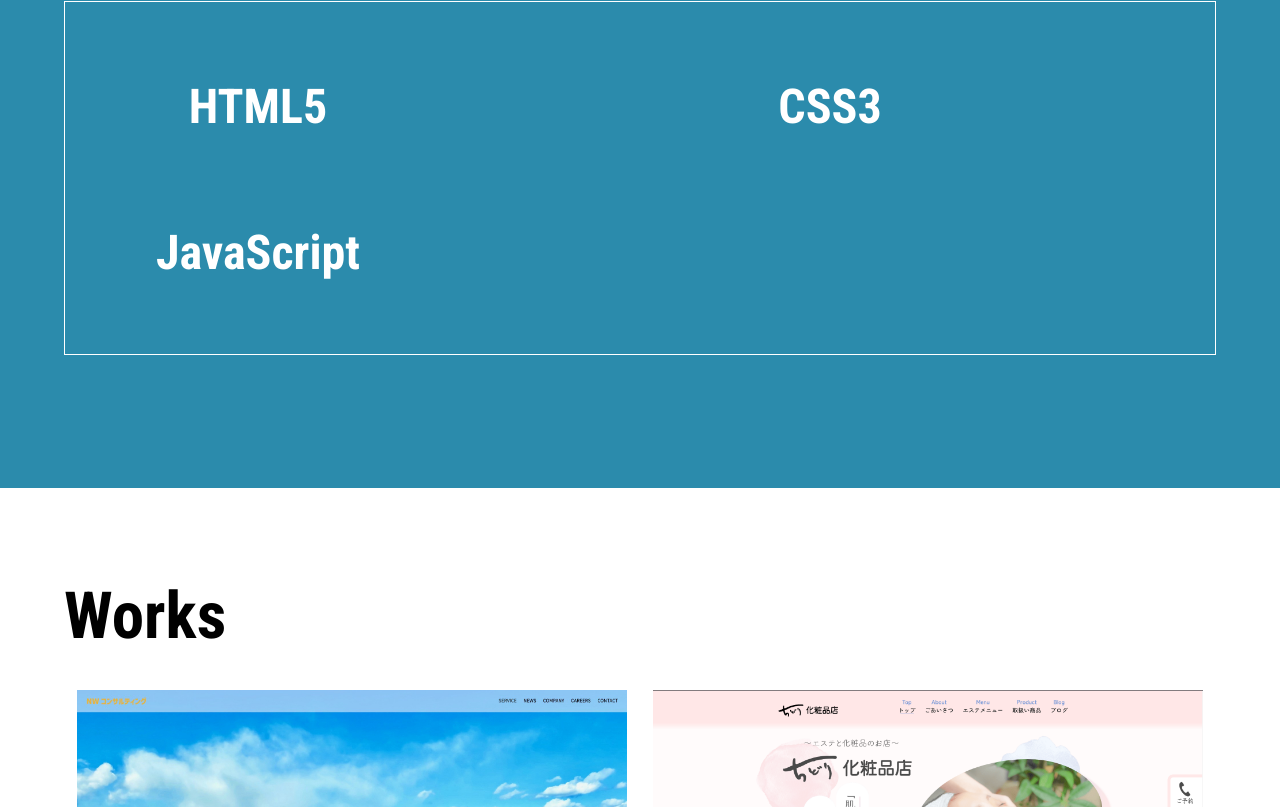
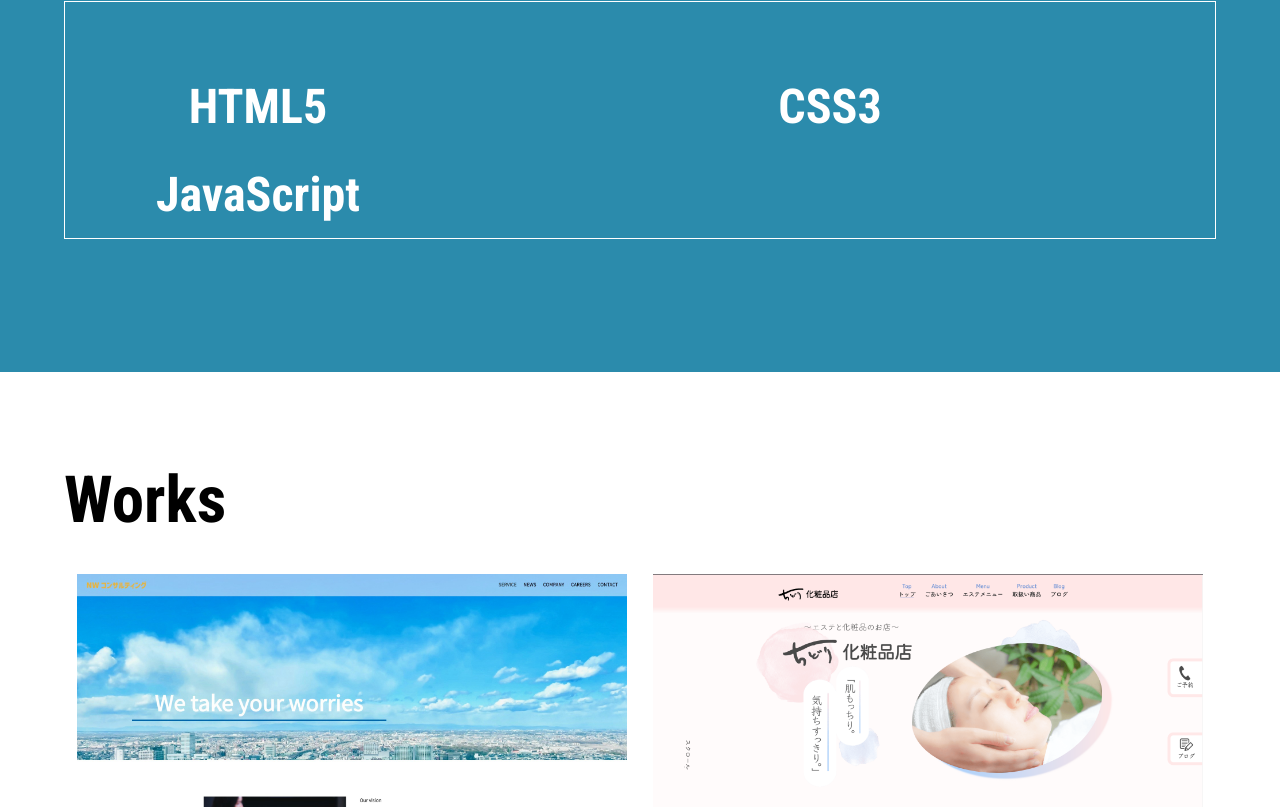
Before and after one commit to kaiii14/Kaisei-s-Portfolio, a plain HTML site: page index.html in a window 1280 px wide. Shown: the part 1817-2624 px from the top of the page. Drawn offline with nearby package versions, Linux system fonts and the light colour scheme; some packages are replaced by stand-ins of ours; a script that the page names is missing; a web font is replaced by a local one.

Commit message:
Update style.css

```diff
--- a/style.css
+++ b/style.css
@@ -313,11 +313,6 @@ skill
     line-height: 1.5;
 }
 
-.skill_item{
-    margin-bottom: 58px;
-}
-
-
 /* ================================
 works
 ==================================*/
```
